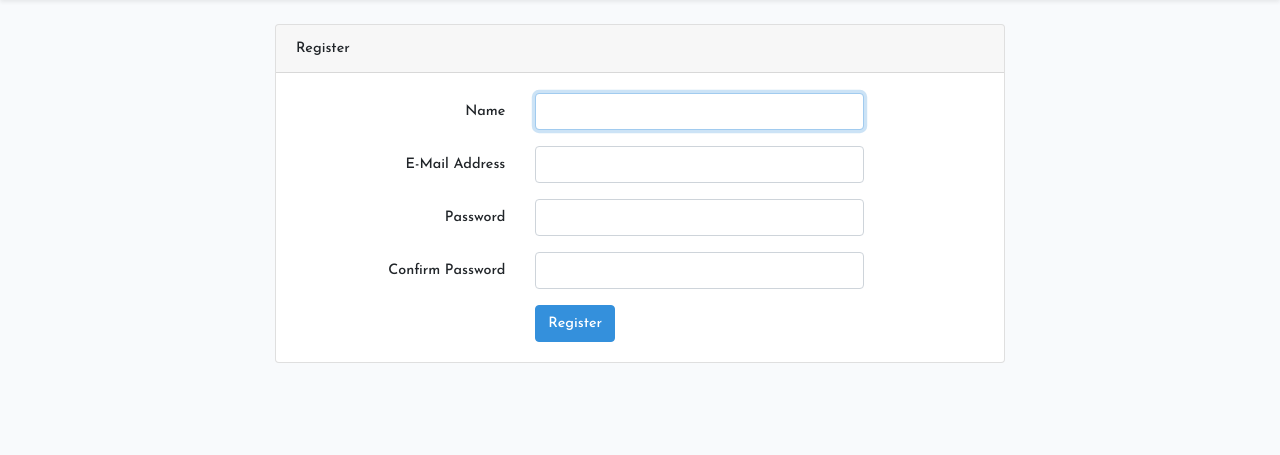
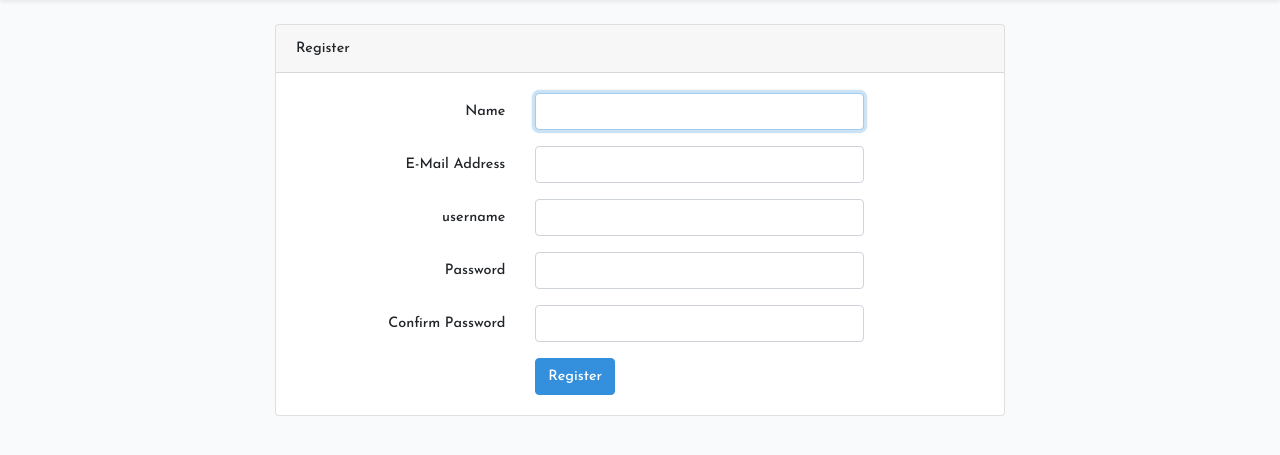
Before and after one commit to M0stafaKhaled/Instgrem_LaravelAPP, a Laravel app: page /register in a window 1280 px wide. Shown: the part 55-510 px from the top of the page. Run offline with Laravel 8, Linux system fonts and the light colour scheme; style sheets or scripts are compiled from the project's sources.

Commit message:
intail Controller

```diff
--- a/app/Http/Controllers/Auth/RegisterController.php
+++ b/app/Http/Controllers/Auth/RegisterController.php
@@ -52,6 +52,7 @@ class RegisterController extends Controller
         return Validator::make($data, [
             'name' => ['required', 'string', 'max:255'],
             'email' => ['required', 'string', 'email', 'max:255', 'unique:users'],
+            'username' => ['required', 'string', 'max:255', 'unique:users'],
             'password' => ['required', 'string', 'min:8', 'confirmed'],
         ]);
     }
@@ -67,6 +68,7 @@ class RegisterController extends Controller
         return User::create([
             'name' => $data['name'],
             'email' => $data['email'],
+            'username' => $data['username'],
             'password' => Hash::make($data['password']),
         ]);
     }
--- a/app/User.php
+++ b/app/User.php
@@ -16,7 +16,7 @@ class User extends Authenticatable
      * @var array
      */
     protected $fillable = [
-        'name', 'email', 'password',
+        'name', 'email', 'password', 'username',
     ];
 
     /**
--- a/resources/views/auth/register.blade.php
+++ b/resources/views/auth/register.blade.php
@@ -32,6 +32,20 @@
                                 <input id="email" type="email" class="form-control @error('email') is-invalid @enderror" name="email" value="{{ old('email') }}" required autocomplete="email">
 
                                 @error('email')
+                                <span class="invalid-feedback" role="alert">
+                                    <strong>{{ $message }}</strong>
+                                </span>
+                                @enderror
+                            </div>
+                        </div>
+
+                        <div class="form-group row">
+                            <label for="username" class="col-md-4 col-form-label text-md-right">{{ __('username') }}</label>
+
+                            <div class="col-md-6">
+                                <input id="username" type="text" class="form-control @error('username') is-invalid @enderror" name="username" value="{{ old('username') }}" required autocomplete="username">
+
+                                @error('username')
                                 <span class="invalid-feedback" role="alert">
                                     <strong>{{ $message }}</strong>
                                 </span>
--- a/resources/views/layouts/app.blade.php
+++ b/resources/views/layouts/app.blade.php
@@ -53,7 +53,7 @@
                         @else
                         <li class="nav-item dropdown">
                             <a id="navbarDropdown" class="nav-link dropdown-toggle" href="#" role="button" data-toggle="dropdown" aria-haspopup="true" aria-expanded="false" v-pre>
-                                {{ Auth::user()->name }} <span class="caret"></span>
+                                {{ Auth::user()->username }} <span class="caret"></span>
                             </a>
 
                             <div class="dropdown-menu dropdown-menu-right" aria-labelledby="navbarDropdown">
```
Also changed, not shown: app/Http/Controllers/ProfileController.php (added, +10 -0 lines), database/migrations/2014_10_12_000000_create_users_table.php, resources/views/image/1.jpg (deleted), resources/views/image/2.jpg (deleted), resources/views/layouts/image/1.jpg (deleted), resources/views/layouts/image/2.jpg (deleted). Lines whose indentation alone changed are shown as unchanged.
